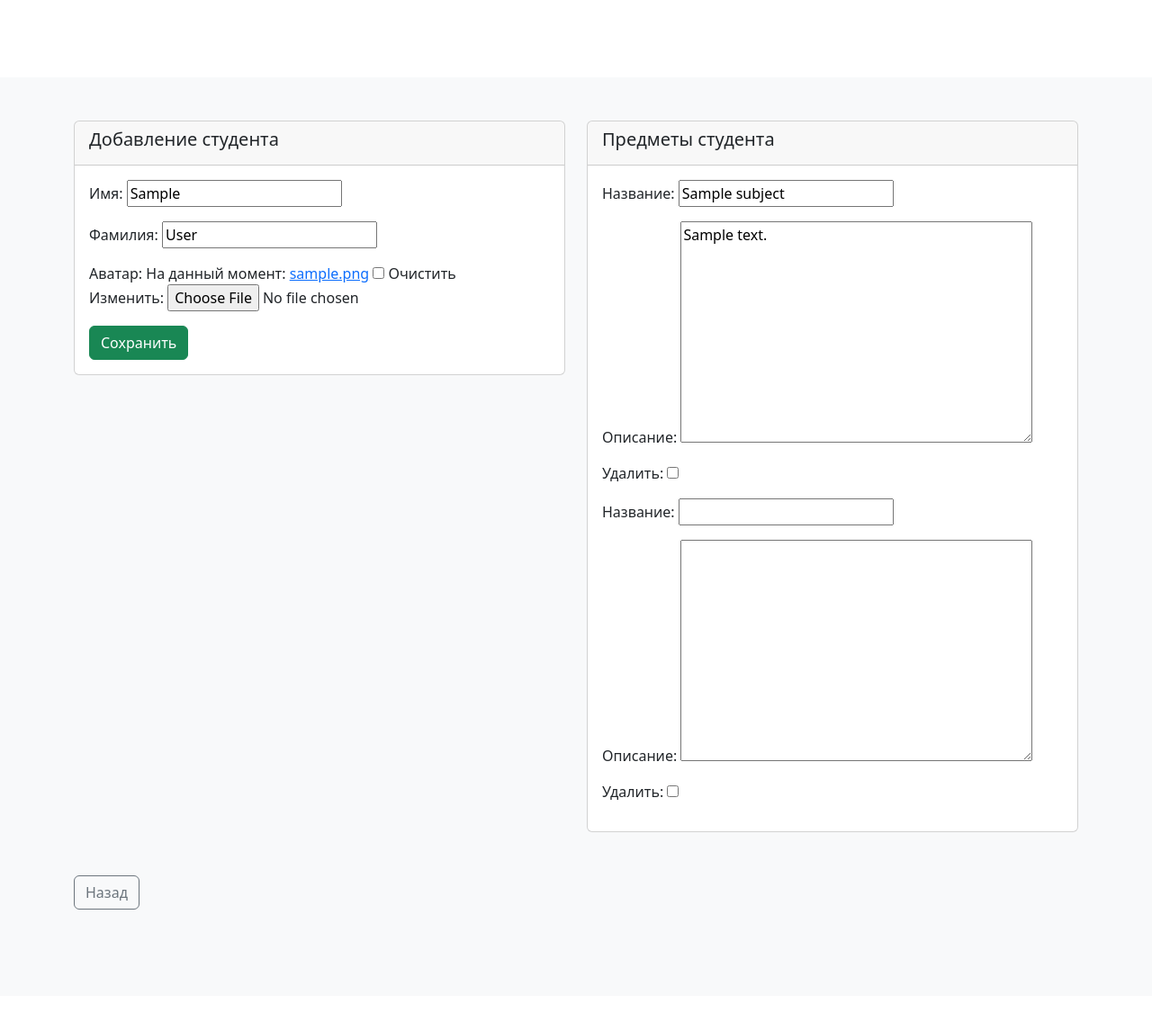
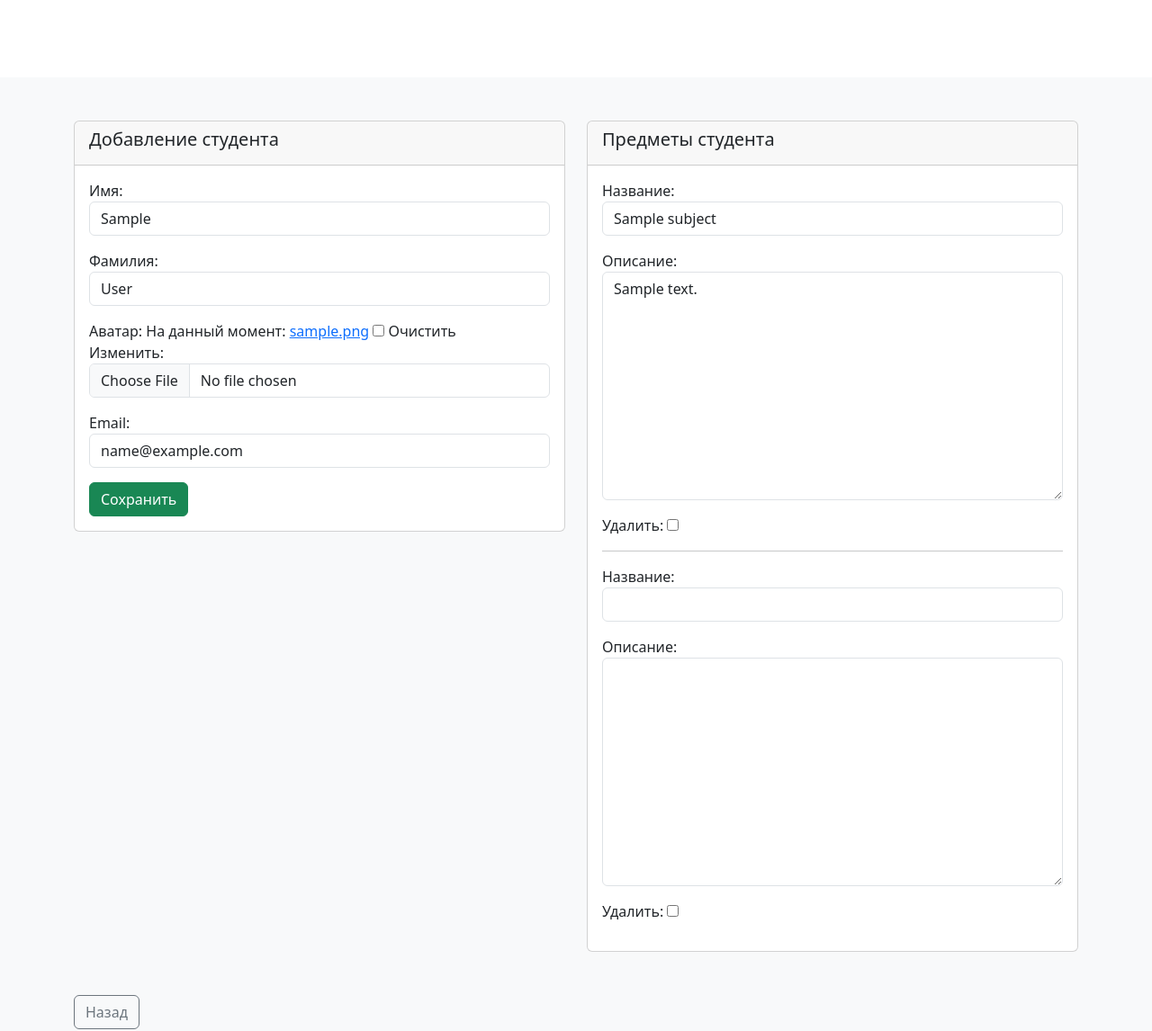
Before and after one commit to vlad-prist/django_new_project, a Django app: page /edit/1/ in a window 1280 px wide. Shown: the part 170-1316 px from the top of the page at 90% size. Run offline with Django 5.2, Linux system fonts and the light colour scheme; tables that the repository leaves empty hold one stand-in row (values such as "Sample post"); some libraries are stand-ins or nearby versions.

Commit message:
Валидация и стилизация

```diff
--- a/new_app/forms.py
+++ b/new_app/forms.py
@@ -3,16 +3,34 @@ from django import forms
 from new_app.models import Student, Subject
 
 
-class StudentForm(forms.ModelForm):
+class StyleFormMixin:
+    def __init__(self, *args, **kwargs):
+        super().__init__(*args, **kwargs)
+        for field_name, field in self.fields.items():
+            field.widget.attrs['class'] = 'form-control'
+
+class StudentForm(StyleFormMixin, forms.ModelForm):
 
     class Meta:
         model = Student
         # fields = '__all__'
-        fields = ('first_name', 'last_name', 'avatar',)
+        fields = ('first_name', 'last_name', 'avatar', 'email')
         # exclude = ('is_active')
 
+    # def __init__(self, *args, **kwargs):
+    #     super().__init__(*args, **kwargs)
+    #     for field_name, field in self.fields.items():
+    #         field.widget.attrs['class'] = 'form-control'
 
-class SubjectForm(forms.ModelForm):
+
+    def clean_email(self):
+        cleaned_data = self.cleaned_data['email']
+        if 'sky.pro' not in cleaned_data:
+            raise forms.ValidationError('Не правильный email')
+        return cleaned_data
+
+
+class SubjectForm(StyleFormMixin, forms.ModelForm):
 
     class Meta:
         model = Subject
--- a/new_app/models.py
+++ b/new_app/models.py
@@ -10,6 +10,8 @@ class Student(models.Model):
     # avatar = models.ImageField(upload_to='students/', verbose_name='аватар', null=True, blank=True) # 1 Вариант
     # null=True значит что мы можем хранить в базе null объекты (пустыне)
     # blank=True значит что мы можем хранить в базе пустые строки
+
+    email = models.CharField(max_length=150, verbose_name='email', unique=True, **NULLABLE)
 
     is_active = models.BooleanField(default=True, verbose_name='Учится')
 
--- a/new_app/templates/new_app/student_form.html
+++ b/new_app/templates/new_app/student_form.html
@@ -30,6 +30,9 @@
                         {{ formset.management_form }}
                         {% for form in formset.forms %}
                             {{ form.as_p }}
+                            {% if not forloop.last %}
+                                <hr>
+                            {% endif %}
                         {% endfor %}
                     </div>
                 </div>
```
Also changed, not shown: new_app/migrations/0004_student_email.py (added).
